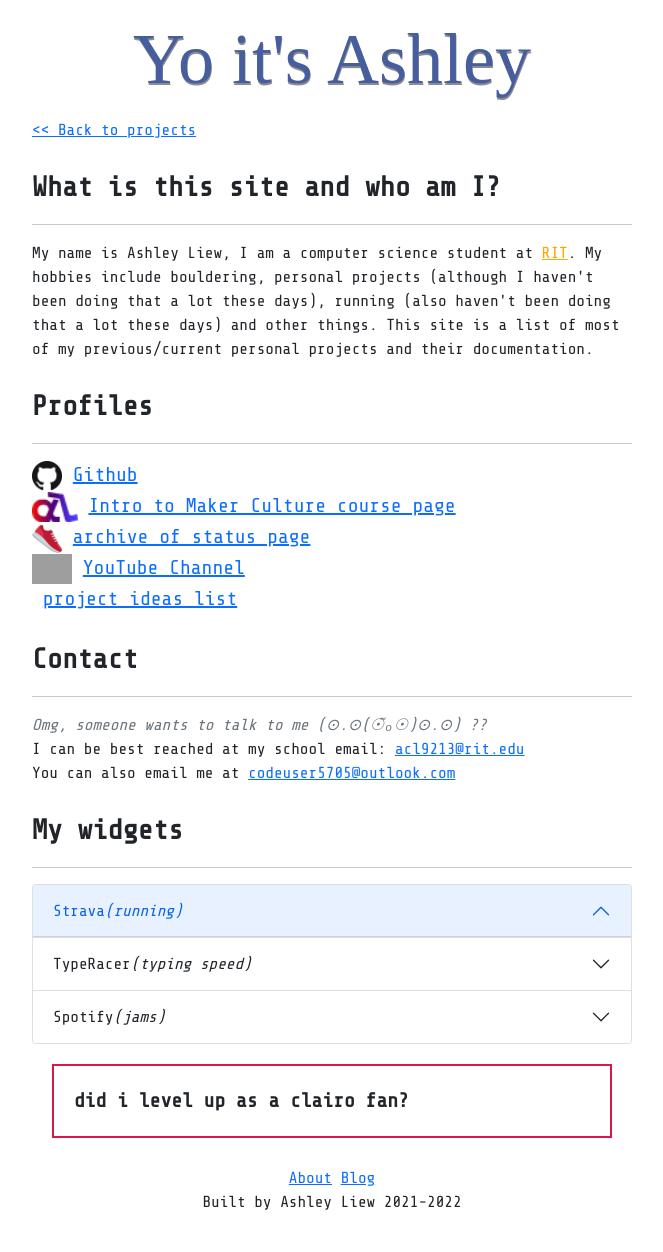
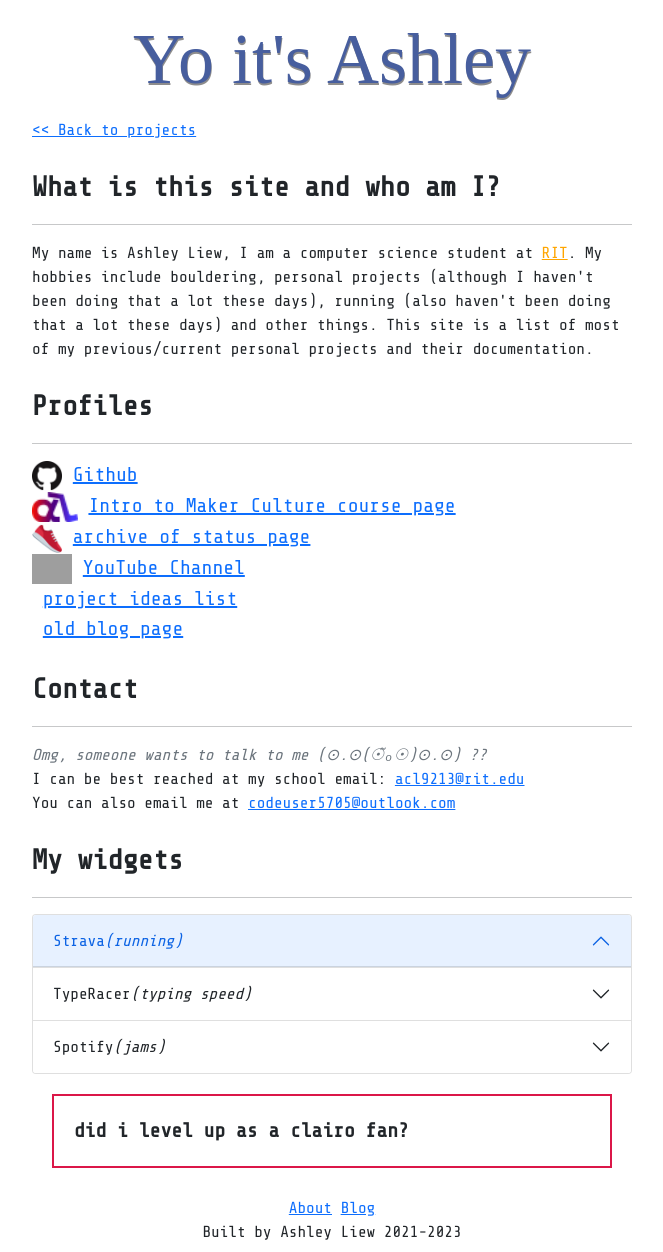
Before and after one commit to brainuser5705/personal-website, a Jekyll site: the page built from about.html, in a window 1280 px wide. Shown: the whole page, without its empty margins (308-971 px from the left). Built offline with Jekyll 4.4.1, drawn with Linux system fonts in a browser that asks for light colours; some web fonts are replaced; a script that is not in the unit is left out; before the commit the page ends 1222 px from its top, so only the background shows below that; grey boxes are pictures that could not be loaded.

Commit message:
update: new blog repo

```diff
--- a/_data/socials.yml
+++ b/_data/socials.yml
@@ -19,3 +19,6 @@
 - link: https://app.simplenote.com/p/b9b4LV
   username: project ideas list
   icon:
+- link: https://ashleyliew.com/blog
+  username: old blog page
+  icon:
--- a/_layouts/default.html
+++ b/_layouts/default.html
@@ -34,8 +34,8 @@
 
         <footer class="text-center py-2">
             <span><a href="/about.html">About</a></span>
-            <span><a href="https://ashleyliew.com/blog">Blog</a></span>
-            <div>Built by Ashley Liew 2021-2022</div>
+            <span><a href="https://ashleyliew.com/posts">Blog</a></span>
+            <div>Built by Ashley Liew 2021-2023</div>
         </footer>
 
     <script src="https://cdn.jsdelivr.net/npm/bootstrap@5.1.3/dist/js/bootstrap.bundle.min.js" integrity="sha384-ka7Sk0Gln4gmtz2MlQnikT1wXgYsOg+OMhuP+IlRH9sENBO0LRn5q+8nbTov4+1p" crossorigin="anonymous"></script>
```
